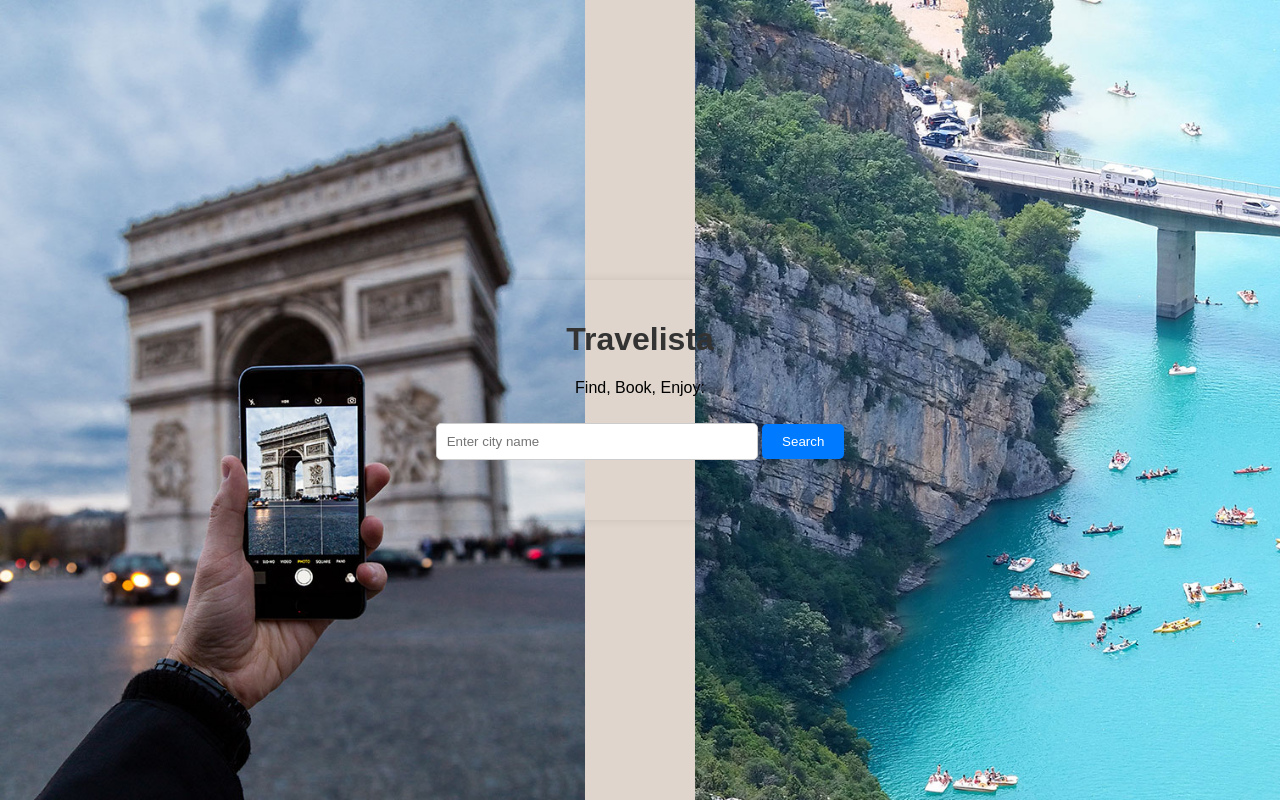
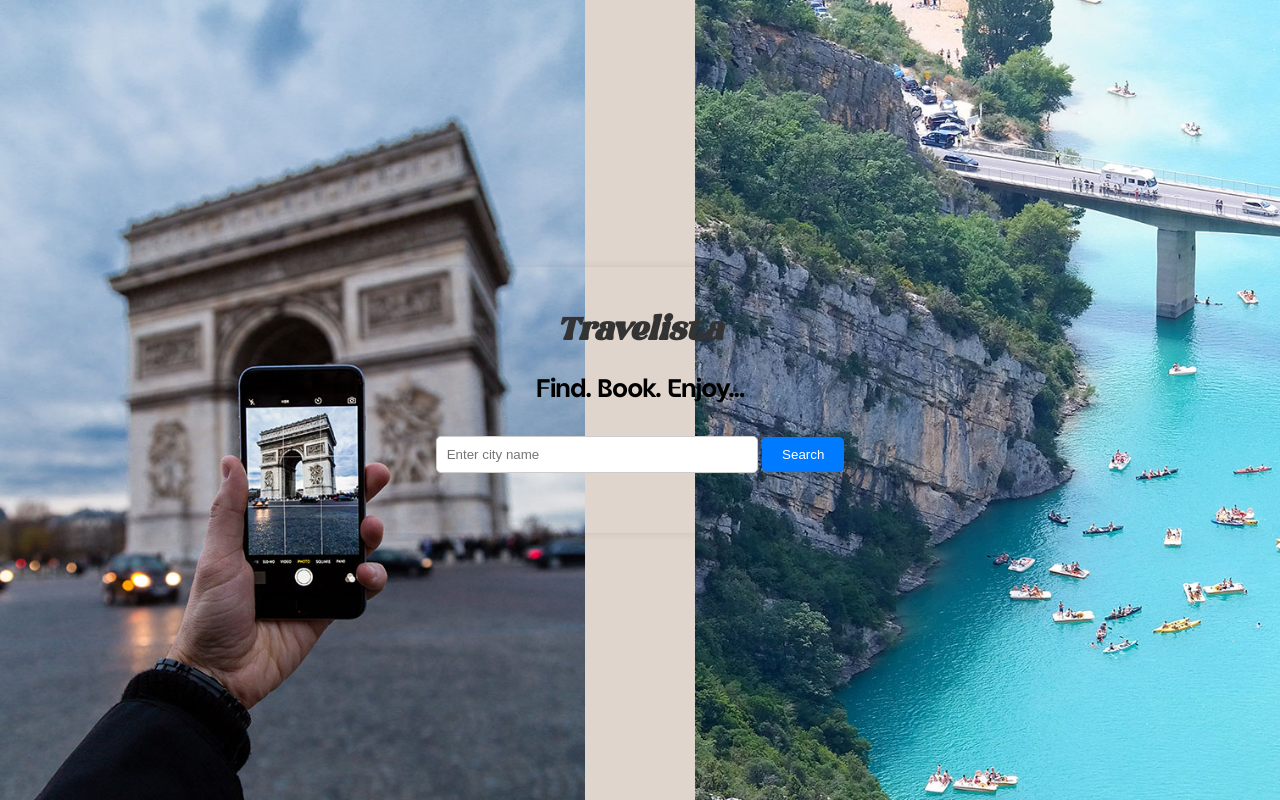
Before and after one commit to Theldra/travelapp, a plain HTML site: page index.html in a window 1280 px wide. Drawn offline with Linux system fonts and the light colour scheme.

Commit message:
Added new fonts

```diff
--- a/index.html
+++ b/index.html
@@ -12,7 +12,7 @@
 <body>
     <div class="container">
         <h1>Travelista</h1>
-        <p>Find, Book, Enjoy:</p>
+        <h2>Find. Book. Enjoy...</h2>
 
         <input type="text" id="cityInput" placeholder="Enter city name">
         <button id="searchBtn">Search</button>
@@ -21,7 +21,6 @@
             <!-- The results will appear here -->
         </div>
     </div>
-
     </body>
 
 </html>
--- a/styles.css
+++ b/styles.css
@@ -11,7 +11,16 @@ body {
     background-position: right bottom, left top;
     background-repeat: no-repeat, no-repeat;
     background-size: contain;
+}
 
+@font-face{
+    font-family: 'Regale';
+    src: url(./fonts/History\ Regale\ Italic\ DEMO\ VERSION.ttf);
+}
+
+@font-face{
+    font-family: 'Brendiva';
+    src: url(./fonts/Brendiva-Medium.ttf);
 }
 
 .container {
@@ -27,6 +36,11 @@ body {
 
 h1 {
     color: #333;
+    font-family: 'Regale';
+}
+
+h2{
+    font-family: 'Brendiva';
 }
 
 input {
```
Also changed, not shown: fonts/Brendiva-Medium.ttf (added), fonts/History Regale Italic DEMO VERSION.ttf (added), images/burj-khalifa.jpg (added), images/paris.jpg (added).
